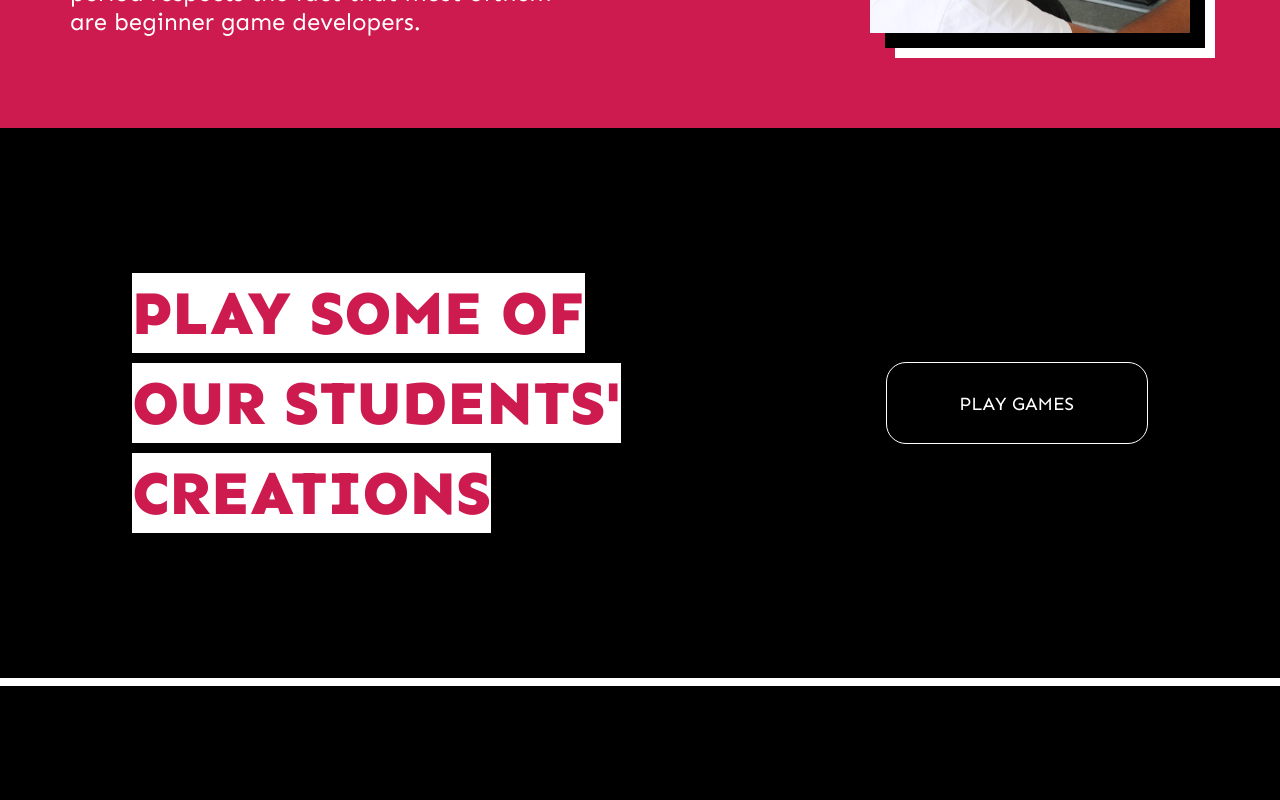
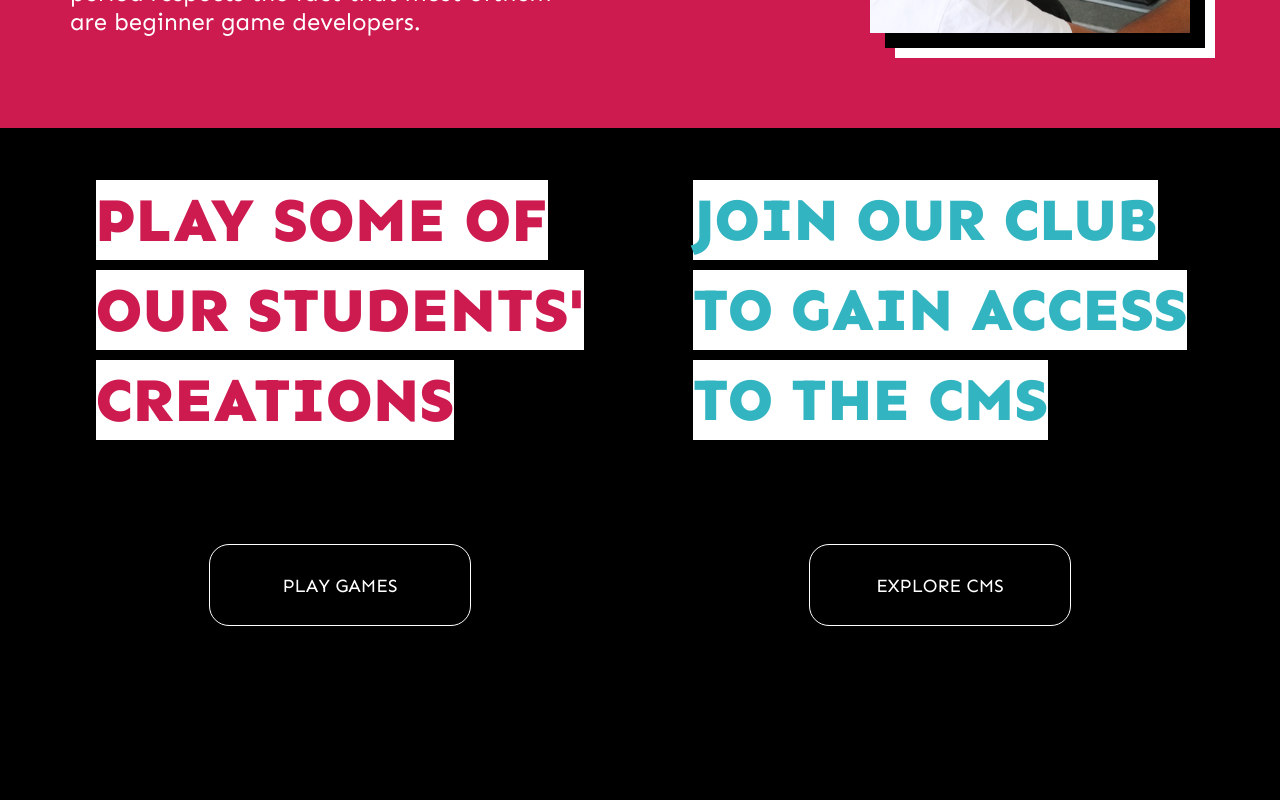
Before and after one commit to 0J33/VGS-Frontend, a React (Create React App) app: page / in a window 1280 px wide. Shown: the part 3580-4380 px from the top of the page. After the commit the page ends 4258 px from the top, so only its background shows below. Built offline with nearby package versions, Linux system fonts and the light colour scheme.

Commit message:
edited styling

```diff
--- a/src/components/ResourceCard.jsx
+++ b/src/components/ResourceCard.jsx
@@ -2,10 +2,11 @@ import "../css/resource-card.css";
 
 export default function ResourceCard({resource_name, resource_type, resource_link}) {
     return (
-        <div className="card">
-            <h1 style={{color:"white"}}>{resource_name}</h1>
-            <p style={{color:"white"}}>{resource_type}</p>
-            <a href={resource_link}>download</a>
+        <div className="card" style={{width:"500px",boxSizing:"border-box", padding:"5px 30px", backgroundColor:"#111111"}}>
+            <h1 className="heading-text" style={{color:"white"}}>{resource_name}</h1>
+            <p className="paragraph-text" style={{color:"white"}}>{resource_type}</p>
+            <a className="description-text" style={{color: "#33B4C1", textDecoration:"None"}} href={resource_link}>DOWNLOAD</a>
+            <br></br>
         </div>
     )
 }
--- a/src/css/home-page.css
+++ b/src/css/home-page.css
@@ -388,3 +388,18 @@
     background-color: #cd1a4f;
     cursor: pointer;
 }
+
+.cms-button-wrapper {
+    border: 1px solid white;
+    display: flex;
+    align-items: center;
+    justify-content: center;
+    border-radius: 20px;
+    width: 260px;
+    height: 80px;
+}
+
+.cms-button-wrapper:hover {
+    background-color: #33B4C1;
+    cursor: pointer;
+}
--- a/src/css/resource-card.css
+++ b/src/css/resource-card.css
@@ -2,6 +2,5 @@
     display:flex;
     flex-direction: column;
     gap: 10px;
-    border: 1px solid white;
     border-radius: 8px;
 }
--- a/src/pages/HomePage.js
+++ b/src/pages/HomePage.js
@@ -220,7 +220,8 @@ export default function HomePage() {
                     <div className="black-box"></div>
                 </div>
             </div>
-            <div className="games-section">
+            <div className="footer-section" style={{display:"flex", justifyContent:"center", maxHeight:"500px"}}>
+                <div className="games-section" style={{display:"flex", flexDirection:"column", maxWidth:"500px", paddingRight:"50px"}}>
                     <div style={{display:"flex", flexDirection:"column", alignItems:"flex-start", justifyContent:"center", gap:"10px", padding:"0px"}}>
                         <div style={{backgroundColor:"white", height:"80px", display:"flex", justifyContent:"center", alignItems:"center"}}>
                             <h1 style={{color:"#cd1a4f", fontFamily:"sen", fontSize:62, fontWeight:900, backgroundColor:"white"}}>
@@ -243,27 +244,27 @@ export default function HomePage() {
                     </div>
                 </div>
                 {/* cms section bs mkasel a8ayar ay 7aga feeha*/}
-            <div style={{width:"100%", height:"8px", backgroundColor:"white"}}></div>
-            <div id="cms" className="games-section">
+                <div id="cms" className="games-section" style={{display:"flex", flexDirection:"column", maxWidth:"500px", paddingLeft:"50px"}}>
                     <div style={{display:"flex", flexDirection:"column", alignItems:"flex-start", justifyContent:"center", gap:"10px", padding:"0px"}}>
                         <div style={{backgroundColor:"white", height:"80px", display:"flex", justifyContent:"center", alignItems:"center"}}>
-                        <h1 style={{color:"#cd1a4f", fontFamily:"sen", fontSize:62, fontWeight:900, backgroundColor:"white"}}>
-                             JOIN OUR TEAM
+                            <h1 style={{color:"#33B4C1", fontFamily:"sen", fontSize:60, fontWeight:900, backgroundColor:"white"}}>
+                                JOIN OUR CLUB
                             </h1>
                         </div>
                         <div style={{backgroundColor:"white", display:"flex", height: "80px", justifyContent:"center", alignItems:"center"}}>
-                        <h1 style={{color:"#cd1a4f", fontFamily:"sen", fontSize:62, fontWeight:900}}>
-                            TO GAIN ACCESS TO
+                            <h1 style={{color:"#33B4C1", fontFamily:"sen", fontSize:60, fontWeight:900}}>
+                                TO GAIN ACCESS
                             </h1>
                         </div>
                         <div style={{backgroundColor:"white", display:"flex", height:"80px", justifyContent:"center", alignItems:"center"}}>
-                        <h1 style={{color:"#cd1a4f", fontFamily:"sen", fontSize:62, fontWeight:900}}>
-                            THE CMS
+                            <h1 style={{color:"#33B4C1", fontFamily:"sen", fontSize:60, fontWeight:900}}>
+                                TO THE CMS
                             </h1>
                         </div>
                     </div>
-                <div className="games-button-wrapper" onClick={() => navigate("/cms")}>
+                    <div className="cms-button-wrapper" onClick={() => navigate("/cms")}>
                         <h3 style={{fontFamily:"sen", fontWeight:400, color:"white"}}>EXPLORE CMS</h3>
+                    </div>
                 </div>
             </div>
         </>
```
Lines whose indentation alone changed are shown as unchanged.
